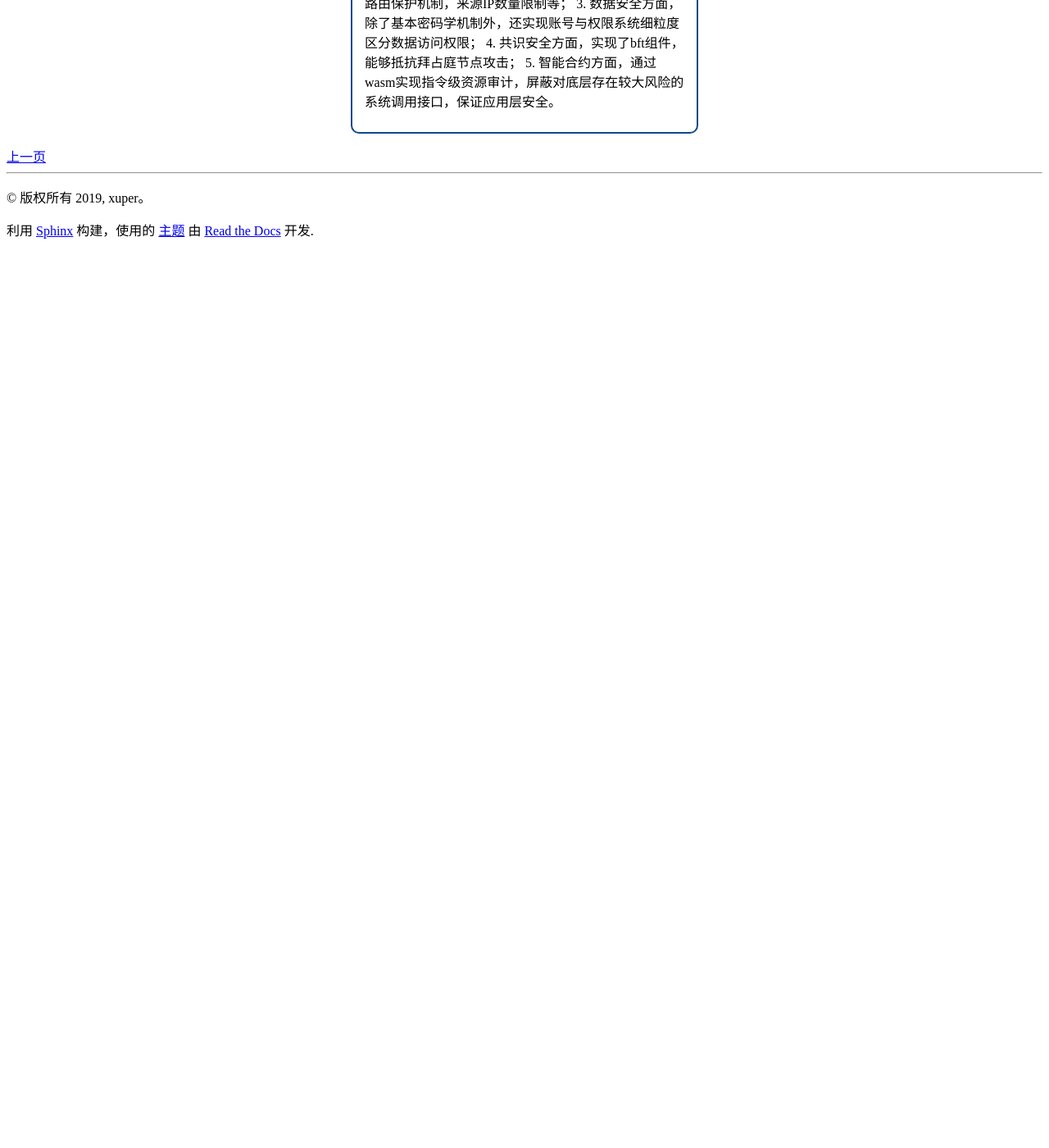
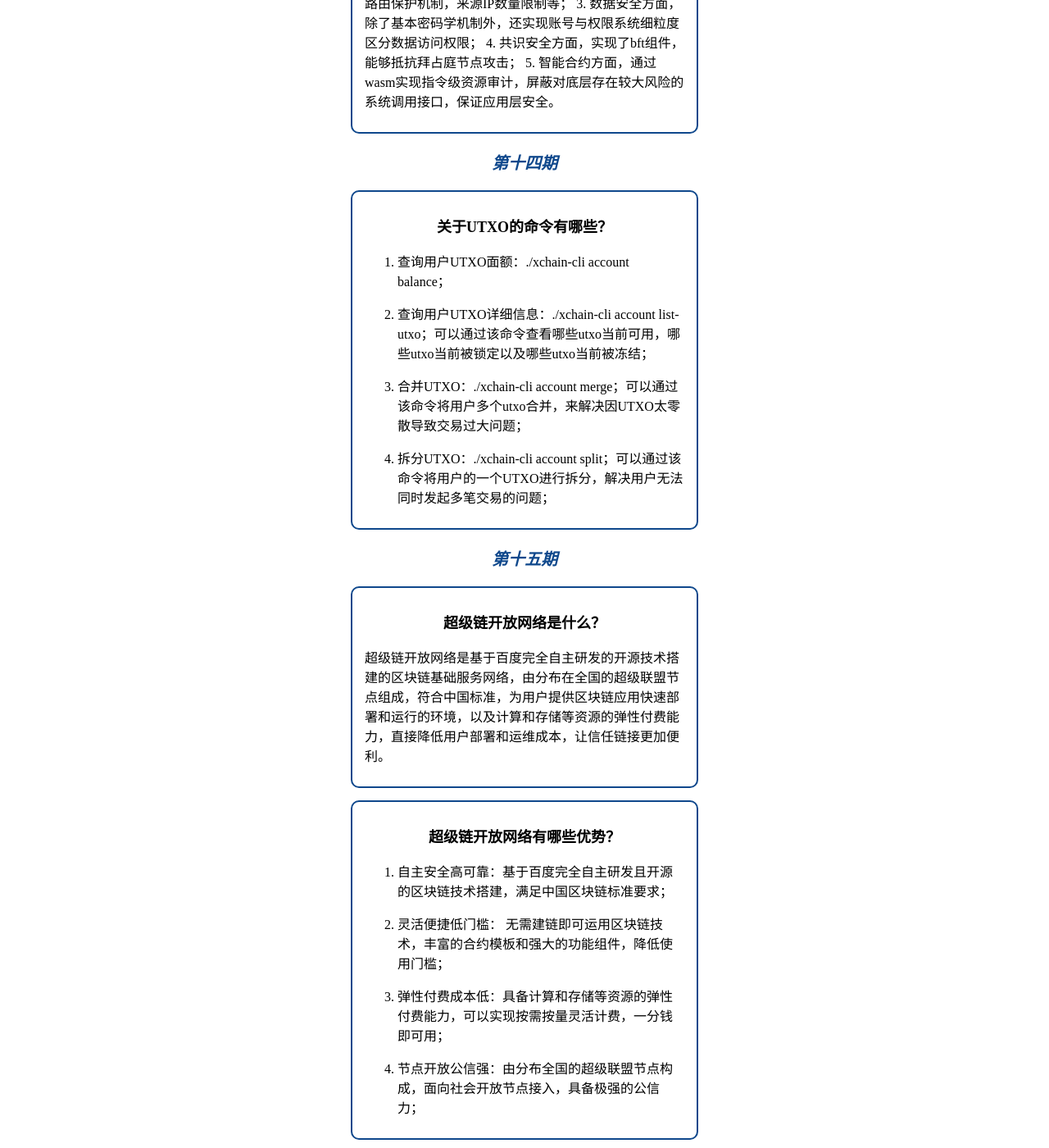
Before and after one commit to xuperchain/docs, a Sphinx documentation site: the page built from source/lessons.rst, in a window 1280 px wide and 1400 px high, scrolled down 9149 px. Shown: the whole window at 82% size. Built offline with Sphinx 7.4.7 and the Read the Docs theme 2.0.0, drawn with Linux system fonts in a browser that asks for light colours; comment, search, counter and statistics services are not loaded; before the commit the page ends 9449 px from its top, so only the background shows below that.

Commit message:
Update lessons.rst

```diff
--- a/source/lessons.rst
+++ b/source/lessons.rst
@@ -317,3 +317,47 @@
         3. 数据安全方面，除了基本密码学机制外，还实现账号与权限系统细粒度区分数据访问权限；
         4. 共识安全方面，实现了bft组件，能够抵抗拜占庭节点攻击；
         5. 智能合约方面，通过wasm实现指令级资源审计，屏蔽对底层存在较大风险的系统调用接口，保证应用层安全。
+
+.. container:: number
+
+    第十四期
+
+.. container:: myclass
+
+    .. container:: title
+
+        关于UTXO的命令有哪些？
+
+    .. container:: text
+
+        1. 查询用户UTXO面额：./xchain-cli account balance；
+        2. 查询用户UTXO详细信息：./xchain-cli account list-utxo；可以通过该命令查看哪些utxo当前可用，哪些utxo当前被锁定以及哪些utxo当前被冻结；
+        3. 合并UTXO：./xchain-cli account merge；可以通过该命令将用户多个utxo合并，来解决因UTXO太零散导致交易过大问题；
+        4. 拆分UTXO：./xchain-cli account split；可以通过该命令将用户的一个UTXO进行拆分，解决用户无法同时发起多笔交易的问题；
+
+.. container:: number
+
+    第十五期
+
+.. container:: myclass
+
+    .. container:: title
+
+        超级链开放网络是什么？
+
+    .. container:: text
+
+        超级链开放网络是基于百度完全自主研发的开源技术搭建的区块链基础服务网络，由分布在全国的超级联盟节点组成，符合中国标准，为用户提供区块链应用快速部署和运行的环境，以及计算和存储等资源的弹性付费能力，直接降低用户部署和运维成本，让信任链接更加便利。
+
+.. container:: myclass
+
+    .. container:: title
+
+        超级链开放网络有哪些优势？
+
+    .. container:: text
+
+        1. 自主安全高可靠：基于百度完全自主研发且开源的区块链技术搭建，满足中国区块链标准要求；
+        2. 灵活便捷低门槛： 无需建链即可运用区块链技术，丰富的合约模板和强大的功能组件，降低使用门槛；
+        3. 弹性付费成本低：具备计算和存储等资源的弹性付费能力，可以实现按需按量灵活计费，一分钱即可用；
+        4. 节点开放公信强：由分布全国的超级联盟节点构成，面向社会开放节点接入，具备极强的公信力；
```
